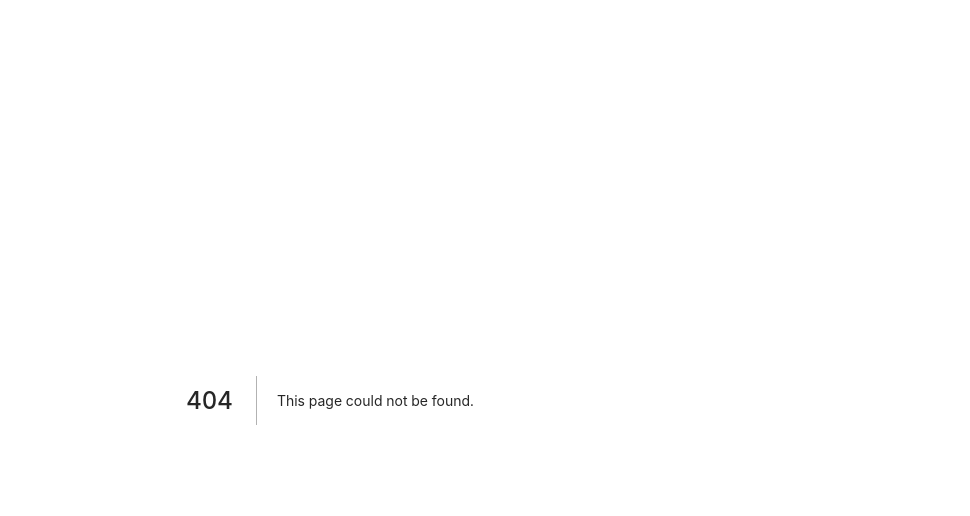
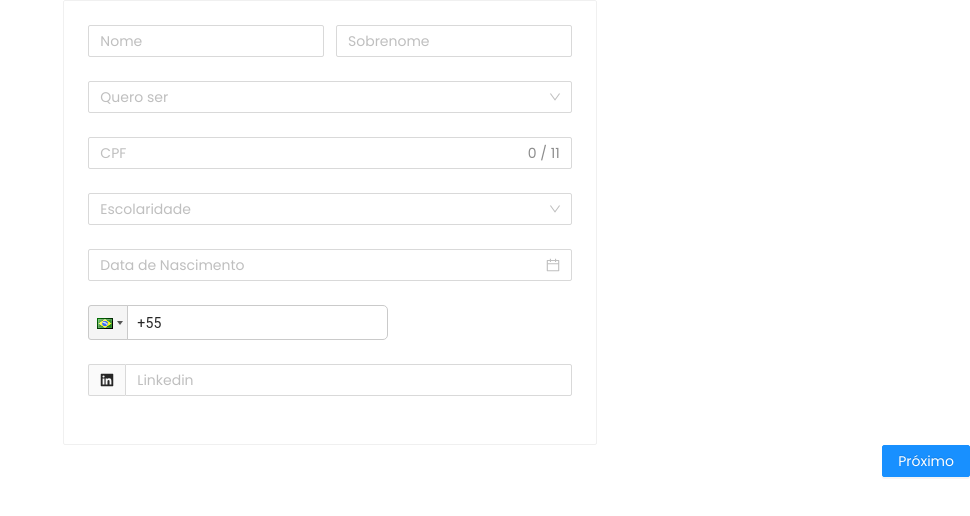
Before and after one commit to gabrdgs/plataforma-next-test, a Next.js app: page /register in a window 1280 px wide. Before the commit this address had no page. Shown: the top 516 px of the page, without its empty margins (310-1280 px from the left). Built offline with nearby package versions, Linux system fonts and the light colour scheme.

Commit message:
create registerpage

```diff
--- a/package.json
+++ b/package.json
@@ -10,11 +10,12 @@
   "dependencies": {
     "@ant-design/icons": "^4.7.0",
     "antd": "^4.18.6",
-    "next": "^12.0.2",
+    "next": "^12.1.0",
     "react": "17.0.2",
     "react-dom": "17.0.2",
     "react-hook-form": "^7.18.1",
     "react-mailchimp-subscribe": "^2.1.3",
+    "react-phone-input-2": "^2.15.0",
     "sass": "^1.43.4",
     "yup": "^0.32.11"
   },
--- /dev/null
+++ b/pages/register.js
@@ -0,0 +1,5 @@
+import { RegisterPage } from '../src/views/RegisterPage';
+
+export default function Register() {
+  return <RegisterPage />;
+}
--- /dev/null
+++ b/src/views/RegisterPage/RegisterPage.jsx
@@ -0,0 +1,136 @@
+import React, { Fragment, useState } from 'react';
+import {
+  Row,
+  Col,
+  Card,
+  Steps,
+  Space,
+  message,
+  Form,
+  Input,
+  Button,
+  Select,
+  DatePicker,
+} from 'antd';
+import 'antd/dist/antd.css';
+import { LinkedinFilled } from '@ant-design/icons';
+import PhoneInput from 'react-phone-input-2';
+import 'react-phone-input-2/lib/style.css';
+import moment from 'moment';
+import 'moment/locale/zh-cn';
+
+const { Step } = Steps;
+const steps = [
+  {
+    title: 'uh',
+    content: <FirstStep />,
+  },
+  { title: 'uhss', content: <FirstStep /> },
+];
+
+export default function RegisterPage({}) {
+  const [current, setCurrent] = useState(0);
+
+  const next = () => {
+    setCurrent(current + 1);
+  };
+
+  const prev = () => {
+    setCurrent(current - 1);
+  };
+
+  return (
+    <Fragment>
+      <Steps current={current} size="small" direction="horizontal">
+        {steps.map((item, index) => {
+          <Step key={`content-${index}`} title={item.title} />;
+        })}
+      </Steps>
+      <Row justify="center" align="middle">
+        <Steps>
+          {steps.map((item, index) => {
+            <Step key={`content-${index}`} title={item.title} />;
+          })}
+        </Steps>
+        <Col span={10}>
+          <div className="steps-content">
+            <Card>{steps[current].content}</Card>
+          </div>
+        </Col>
+      </Row>
+      <Row justify="end" align="middle">
+        <Space size={5}>
+          {current < steps.length - 1 && (
+            <Button type="primary" onClick={() => next()}>
+              Próximo
+            </Button>
+          )}
+          {current > 0 && <Button onClick={() => prev()}>Anterior</Button>}
+          {current === steps.length - 1 && (
+            <Button type="primary" onClick={() => message.success('Cadastrado com sucesso!')}>
+              Enviar
+            </Button>
+          )}
+        </Space>
+      </Row>
+    </Fragment>
+  );
+}
+
+function FirstStep() {
+  const [phoneNumber, setPhone] = useState('');
+  return (
+    <Form layout="horizontal">
+      <Row gutter={12}>
+        <Col span={12}>
+          <Form.Item>
+            <Input placeholder="Nome" />
+          </Form.Item>
+        </Col>
+        <Col span={12}>
+          <Form.Item>
+            <Input placeholder="Sobrenome" />
+          </Form.Item>
+        </Col>
+      </Row>
+      <Form.Item>
+        <Select placeholder="Quero ser">
+          <Select.Option value={1}>Jovem</Select.Option>
+          <Select.Option value={2}>Mentor</Select.Option>
+        </Select>
+      </Form.Item>
+      <Form.Item>
+        <Input maxLength="11" minLength="11" name="documentId" showCount placeholder="CPF" />
+      </Form.Item>
+      <Form.Item>
+        <Select placeholder="Escolaridade">
+          <Select.Option value={1}>Fundamental Incompleto</Select.Option>
+          <Select.Option value={2}>Fundamental Completo</Select.Option>
+          <Select.Option value={3}>Médio Incompleto</Select.Option>
+          <Select.Option value={4}>Médio Completo</Select.Option>
+          <Select.Option value={5}>Superior (Graduação) Incompleto</Select.Option>
+          <Select.Option value={6}>Superior (Graduação) Completo</Select.Option>
+          <Select.Option value={7}>Pós-Graduação</Select.Option>
+          <Select.Option value={8}>Mestrado</Select.Option>
+          <Select.Option value={9}>Doutorado</Select.Option>
+          <Select.Option value={10}>Pós-Doutorado</Select.Option>
+        </Select>
+      </Form.Item>
+      <Form.Item>
+        <DatePicker
+          placeholder="Data de Nascimento"
+          style={{
+            width: '100%',
+          }}
+          format={['DD-MM-YYYY', 'DD-MM-YY']}
+        />
+      </Form.Item>
+      <Form.Item>
+        <PhoneInput country={'br'} value={phoneNumber} onChange={(phone) => setPhone(phone)} />
+      </Form.Item>
+      <Form.Item>
+        <Input addonBefore={<LinkedinFilled />} placeholder="Linkedin" />
+      </Form.Item>
+    </Form>
+  );
+}
--- /dev/null
+++ b/src/views/RegisterPage/index.js
@@ -0,0 +1 @@
+export {default as RegisterPage} from './RegisterPage'
```
Also changed, not shown: 1 other file (tests, documents, lock files or other folders).
